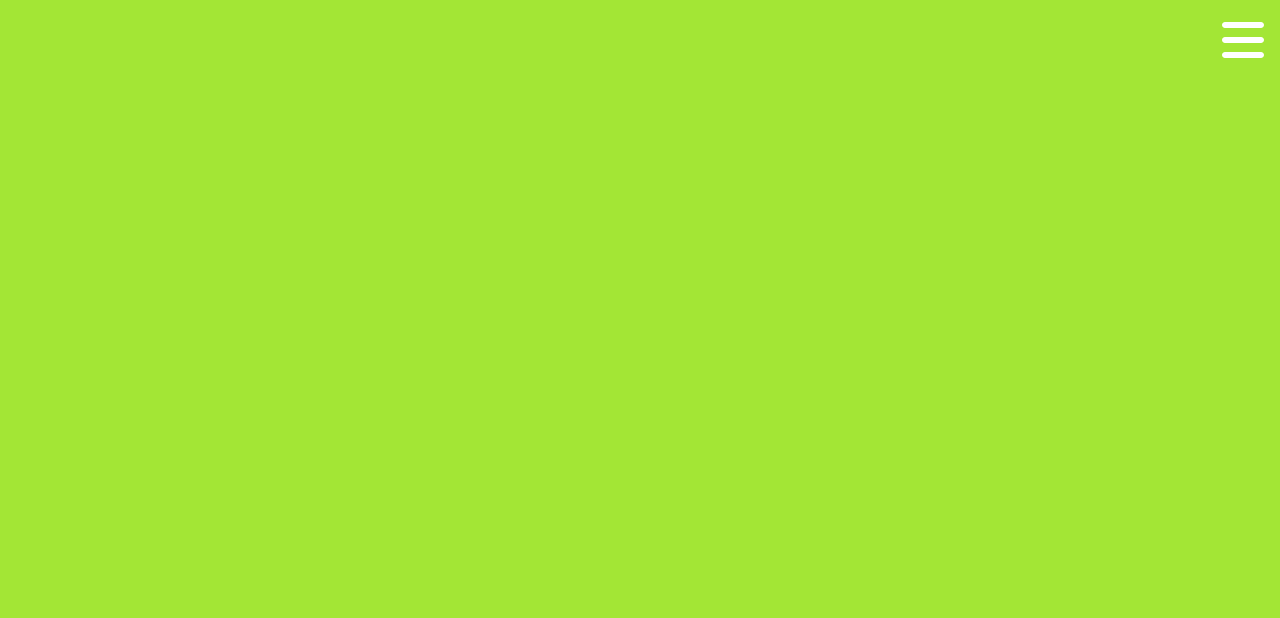
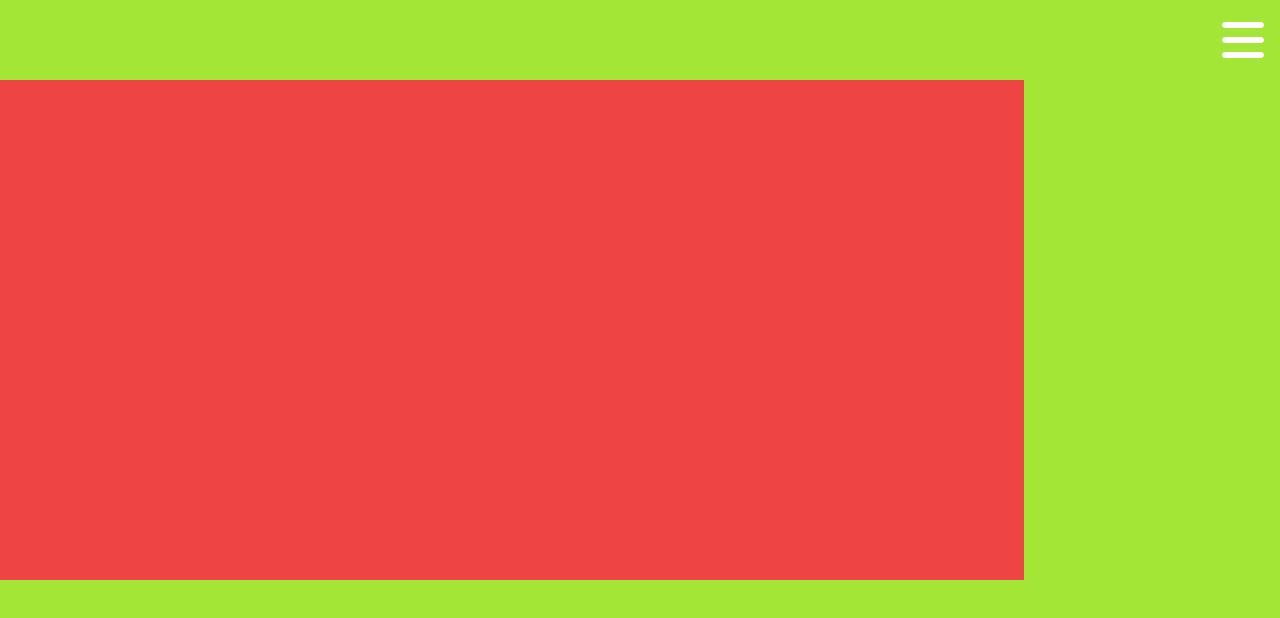
Before and after one commit to trevorwrightdev/memmory-chimp, a Next.js app: page / in a window 1280 px wide. Shown: the top 618 px of the page. Built offline with nearby package versions, Linux system fonts and the light colour scheme.

Commit message:
made navbar have invisible div for offset

```diff
--- /dev/null
+++ b/components/GridGame.tsx
@@ -0,0 +1,9 @@
+const GridGame = () => {
+  return (
+    <div className='w-[80%] h-[500px] bg-red-500'>
+
+    </div>
+  )
+}
+
+export default GridGame
--- a/components/MobileNavBar.tsx
+++ b/components/MobileNavBar.tsx
@@ -3,9 +3,12 @@ import { faNavicon } from "@fortawesome/free-solid-svg-icons"
 
 const MobileNavBar = () => {
   return (
-    <div className='fixed bg-lime-400 top-0 flex flex-row-reverse p-4 w-full h-20'>
-        <FontAwesomeIcon icon={faNavicon} className='cursor-pointer h-full text-white'/>
-    </div>
+    <>
+        <div className='select-none fixed bg-lime-400 top-0 flex flex-row-reverse p-4 w-full h-20'>
+            <FontAwesomeIcon icon={faNavicon} className='cursor-pointer h-full text-white'/>
+        </div>
+        <div className='h-20'/>
+    </>
   )
 }
 
--- a/pages/index.tsx
+++ b/pages/index.tsx
@@ -1,9 +1,10 @@
 import type { NextPage } from 'next'
+import GridGame from '../components/GridGame'
 
 const Home: NextPage = () => {
   return (
     <div>
-
+      <GridGame />
     </div>
   )
 }
```
